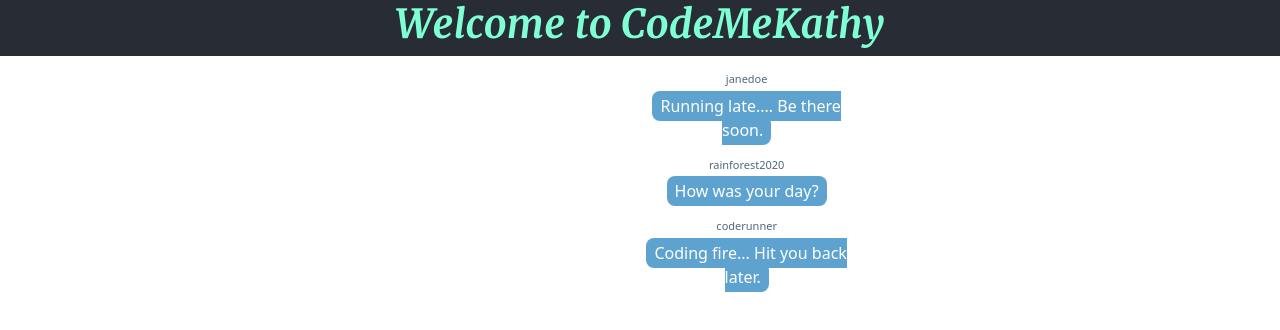
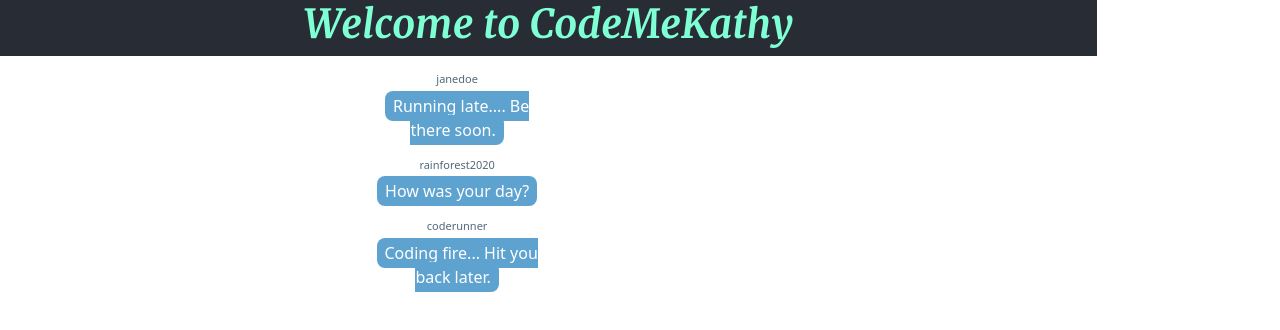
Before and after one commit to CodeMeKathy/react-chat-tut, a React (Create React App) app: page / in a window 1280 px wide. Shown: the top 330 px of the page. Built offline with nearby package versions, Linux system fonts and the light colour scheme.

Commit message:
\Corrected the .App.js grid layout to App.css.

```diff
--- a/src/App.css
+++ b/src/App.css
@@ -23,7 +23,7 @@ h1 {
 .App {
   display: grid;
   height: 100%;
-  grid-template-columns: repeat(6, 1fr);
+  grid-template-columns: repeat(7, 1fr);
   grid-template-rows: 1 fr 1fr 1fr 1fr 1fr 1fr 60px;
   grid-template-areas:
       "h h h h h h"
```
